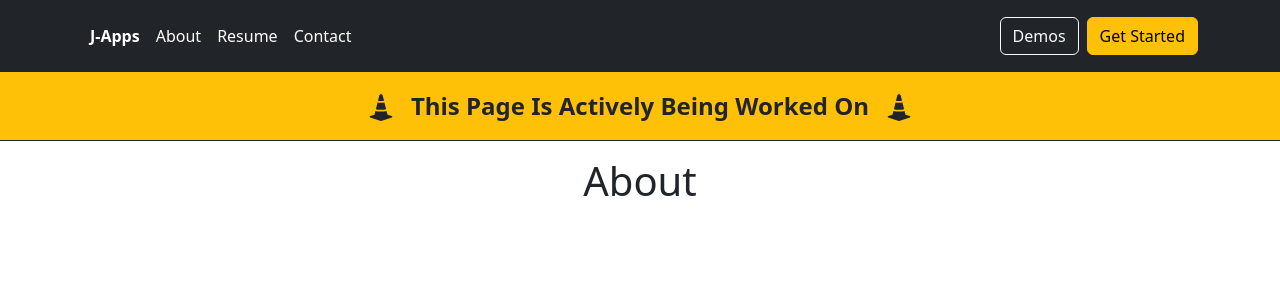
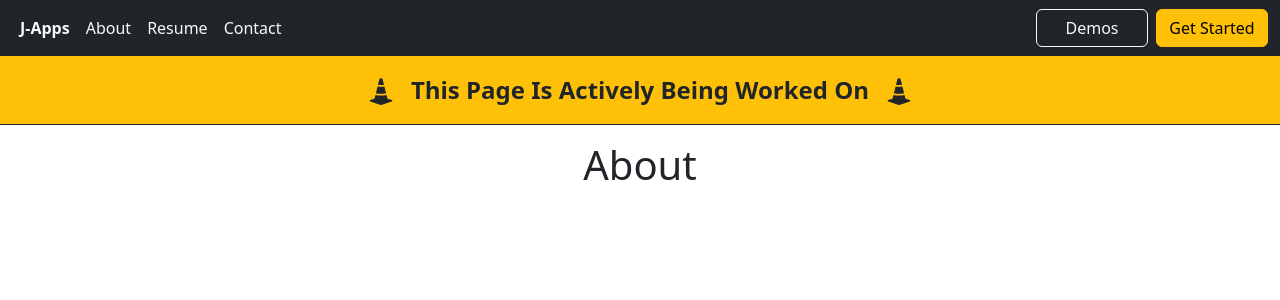
Before and after one commit to jado66/my-site, a Next.js app: page /about in a window 1280 px wide. Shown: the top 300 px of the page. Built offline with nearby package versions, Linux system fonts and the light colour scheme.

Commit message:
Fixed nav

```diff
--- a/src/components/Navbar.jsx
+++ b/src/components/Navbar.jsx
@@ -1,28 +1,58 @@
+import {List} from 'react-bootstrap-icons'
 import Link from "next/link"
 const Navbar = () =>{
     return(
-        <header className="p-3 text-bg-dark flex-grow-1">
-        <div className="container">
-        <div className="d-flex flex-wrap align-items-center justify-content-center justify-content-lg-start">
-            {/* <Link href="/" className="d-flex align-items-center mb-2 mb-lg-0 text-white text-decoration-none">
-            </Link > */}
+        <nav class="navbar navbar-expand-lg bg-dark">
+        <div class="container-fluid justify-content-center">
+            <button class="navbar-toggler text-warning border-0 py-2 " type="button" data-bs-toggle="collapse" data-bs-target="#navbarTogglerDemo01" aria-controls="navbarTogglerDemo01" aria-expanded="false" aria-label="Toggle navigation">
+                <List/>
+            </button>
+            <div class="collapse navbar-collapse " id="navbarTogglerDemo01">
+                <ul class="navbar-nav me-auto mb-2 mb-lg-0 border-lg-0 border-warning mt-lg-0 mt-3">
+                    <li className='nav-item text-center '><Link href="/" className="nav-link px-2 text-light fw-bold">J-Apps</Link ></li>
+                    <li className='nav-item text-center'><Link href="/about" className="nav-link px-2 text-light">About</Link ></li>
+                    <li className='nav-item text-center'><Link href="/resume" className="nav-link px-2 text-light">Resume</Link ></li>
+                    <li className='nav-item text-center'><Link href="/contact" className="nav-link px-2 text-light">Contact</Link></li>
 
-            <ul className="nav col-12 col-lg-auto me-lg-auto mb-2 justify-content-center mb-md-0">
-                <li><Link href="/" className="nav-link px-2 text-white fw-bold">J-Apps</Link ></li>
-                <li><Link href="/about" className="nav-link px-2 text-white">About</Link ></li>
-                <li><Link href="/resume" className="nav-link px-2 text-white">Resume</Link ></li>
-                <li><Link href="/contact" className="nav-link px-2 text-white">Contact</Link></li>
-
-            </ul>
-
-            <div className="text-end">
-                <Link href="/demos" className="btn btn-outline-light me-2">Demos</Link>
-                <Link href="/contact" className="btn btn-warning">Get Started</Link>
+                    {/* <li> className=" me-auto ">
+                        <Link href="/demos" className="btn btn-outline-light me-2 mb-lg-0 mb-2">Demos</Link>
+                        <Link href="/contact" className="btn btn-warning">Get Started</Link>
+                    </div> */}
+                </ul>
+                <div class="d-flex flex-lg-row flex-column" >
+                    <div className='text-center' >
+                        <Link href="/demos" style={{width:"7em"}} className="btn btn-outline-light me-lg-2 mb-lg-0 mb-2  text-center">Demos</Link>
+                    </div>
+                    <div className='text-center'>
+                        <Link href="/contact" style={{width:"7em"}} className="btn btn-warning text-center">Get Started</Link>
+                    </div>
+                </div>
             </div>
         </div>
-        </div>
-    </header>
-    )
+        </nav>
+        )
 }
 
 export default Navbar
+
+
+{/* <nav class="navbar navbar-expand-lg bg-body-tertiary bg-dark" data-bs-theme="dark">
+            <div class="container-fluid flex-lg-row flex-column text-start">
+                <button class="navbar-toggler text-warning border-warning py-2 " type="button" data-bs-toggle="collapse" data-bs-target="#navbarTogglerDemo01" aria-controls="navbarTogglerDemo01" aria-expanded="false" aria-label="Toggle navigation">
+                    <List/>
+                </button>
+                <div class="collapse navbar-collapset" id="navbarTogglerDemo01">
+                    <ul class="navbar-nav me-auto mb-2 mb-lg-0">
+                        <li><Link href="/" className="nav-link px-2 text-light fw-bold">J-Apps</Link ></li>
+                        <li><Link href="/about" className="nav-link px-2 text-light">About</Link ></li>
+                        <li><Link href="/resume" className="nav-link px-2 text-light">Resume</Link ></li>
+                        <li><Link href="/contact" className="nav-link px-2 text-light">Contact</Link></li>
+                    </ul>
+                    <div className="text-end">
+                        <Link href="/demos" className="btn btn-outline-light me-2">Demos</Link>
+                        <Link href="/contact" className="btn btn-warning">Get Started</Link>
+                    </div>
+                </div>
+            </div>
+        </nav>
+    ) */}
--- a/src/components/WorkHistoryCard.jsx
+++ b/src/components/WorkHistoryCard.jsx
@@ -1,8 +1,9 @@
 const WorkHistoryCard = (props) =>{
     return(
-        <div className={"card col-lg-8 col-12 mx-lg-auto mx-2 "+props.className} >
+        <div className={"card col-lg-8 col-12 mx-lg-auto "+props.className} >
+
             {/* <img src="..." className="card-img-top" alt="..."> */}
-            <div className="card-body d-flex justify-content-between">
+            <div className="card-body d-flex flex-lg-row flex-column justify-content-between">
                 <h5 className="card-title"><a className="text-dark fw-bold" href = {props.workHref}>{props.company}</a> - {props.title}</h5>
                 <span>{props.dates}</span>
             </div>
--- a/src/pages/resume.jsx
+++ b/src/pages/resume.jsx
@@ -13,6 +13,8 @@ const Resume = () =>{
             <Navbar/>
             {/* <UnderConstrunctionBanner/> */}
             <h1 className="text-center my-3 text-capitalize">{router.pathname.slice(1)}</h1>
+
+            <div className="px-2">
             <WorkHistoryCard
                 company = "Sinch"
                 title = "Lead Front End Web Developer"
@@ -97,6 +99,9 @@ const Resume = () =>{
                 className = "mb-5"
                 skills = 'C++, C#, Unity Engine'
             />
+            </div>
+
+
 
         </div>
   )
```
